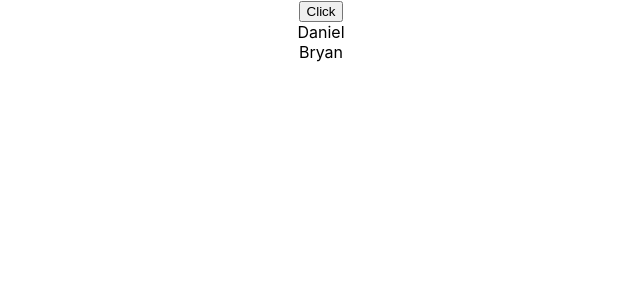
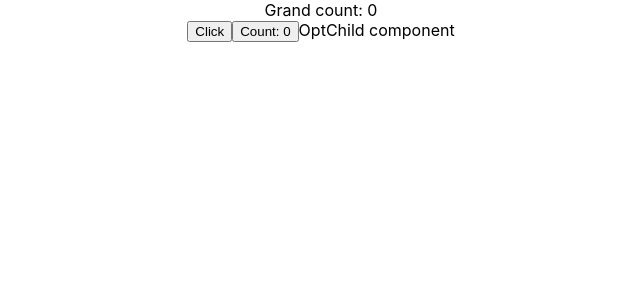
Before and after one commit to dannie-xoxo/learn-render, a React (Create React App) app: page / in a window 1280 px wide. Shown: the top 300 px of the page, without its empty margins (319-959 px from the left). Built offline with nearby package versions, Linux system fonts and the light colour scheme.

Commit message:
first commit

```diff
--- a/src/App.js
+++ b/src/App.js
@@ -2,6 +2,10 @@ import React from 'react';
 import './App.css';
 import ArrayState from './component/Immutable State/arrayState';
 import ObjectState from './component/Immutable State/objectState';
+import OptChild from './component/Optimization/OptChilld';
+import OptGrandParent from './component/Optimization/OptGrandParent';
+import OptParent from './component/Optimization/OptParent';
+import Parent from './component/Parent Child/parent';
 import UseReducer from './component/UseReducer/UseReducer';
 import UseState from './component/UseState/UseState';
 
@@ -11,7 +15,12 @@ function App() {
       {/* <UseState /> */}
       {/* <UseReducer /> */}
       {/* <ObjectState /> */}
-      <ArrayState />
+      {/* <ArrayState /> */}
+      {/* <Parent /> */}
+      {/* <OptParent>
+        <OptChild />
+      </OptParent> */}
+      <OptGrandParent />
     </div>
   );
 }
--- /dev/null
+++ b/src/component/Optimization/OptChilld.jsx
@@ -0,0 +1,12 @@
+import React from 'react';
+
+function OptChild() {
+    console.log('Updating Optchild state......')
+    return (
+        <>
+        OptChild component
+        </>
+     );
+}
+
+export default OptChild;
--- /dev/null
+++ b/src/component/Optimization/OptGrandParent.jsx
@@ -0,0 +1,25 @@
+import React, { useState } from 'react';
+import OptChild from './OptChilld';
+import OptParent from './OptParent';
+
+function OptGrandParent() {
+    const[newCount, setNewCount] = useState(0)
+    return (
+        <>
+         <div>Grand count: {newCount}</div>
+         <button onClick={() => setNewCount(nc => nc +1)}>Click</button>
+         <OptParent newCount= {newCount}>
+            <OptChild />
+         </OptParent >
+        </>
+     );
+}
+
+export default OptGrandParent;
+/* Same Element Reference
+
+- if  experiencing performance issues, you can extract the expensive child component
+and instead pass it down as a prop to the parent component.
+-Whenever there is a re-render caused by a change in the state of the parent component,
+React will optimize the re-render for you by knowing that the props has to be referencing the same element
+before and after the render. */
--- /dev/null
+++ b/src/component/Optimization/OptParent.jsx
@@ -0,0 +1,24 @@
+import React, { useState } from 'react';
+
+function OptParent({children}) { //OptChild component is passed as a children prop
+    const[count, setCount] = useState(0)
+    console.log('updating Optparent state....')
+    return (
+        <>
+        <button onClick={() => setCount(p => p + 1)}>Count: {count}</button>
+        {children}
+        </>
+    );
+}
+
+export default OptParent;
+
+/*Same element Reference
+Component can change its state but not its props
+React automatically provides the optimization
+Children props has to be referencing the same element from the prev render,
+will skip the render phase of the optchild component.
+
+Causes for re-render.
+- A component can be rendered if it calls a setter function or a dispatch function
+- A component can render if its parent component is rendered*/
--- /dev/null
+++ b/src/component/Parent Child/child.jsx
@@ -0,0 +1,12 @@
+import React from 'react';
+
+function Child() {
+    console.log('Updating child state......')
+    return (
+        <>
+        Child component
+        </>
+     );
+}
+
+export default Child;
--- /dev/null
+++ b/src/component/Parent Child/parent.jsx
@@ -0,0 +1,30 @@
+// Parent & Child and Render
+import React, { useState } from 'react';
+import Child from './child';
+
+function Parent() {
+    const[count, setCount] = useState(0)
+    console.log('updating parent state....')
+    return (
+        <>
+        <button onClick={() => setCount(p => p + 1)}>Count: {count}</button>
+        <button onClick={() => setCount(0)}>Count to 0</button>
+        <button onClick={() => setCount(5)}>Count to 5</button>
+        <Child />
+        </>
+    );
+}
+
+export default Parent;
+/*Parent & Child and Render
+
+ -Button Click ---> Parent component re-renders ---> Child component re-renders
+ - DOM represented by child components is never updated.
+ - Child components go through the render phase but fail or bail out before the commmit phase
+ This is called 'Unecessary render'
+ This affects the performance optimization.
+- When a parent component renders, React will recursively render
+all its child components.
+- New state same as old state after initial render? Both parent and child do not re-render.
+- New state same as old  after re-renders? Parent component is re-rendered one more time
+but child components never re-render. */
```
Also changed, not shown: src/component/Immutable State/arrayState.jsx (line endings or trailing spaces).
